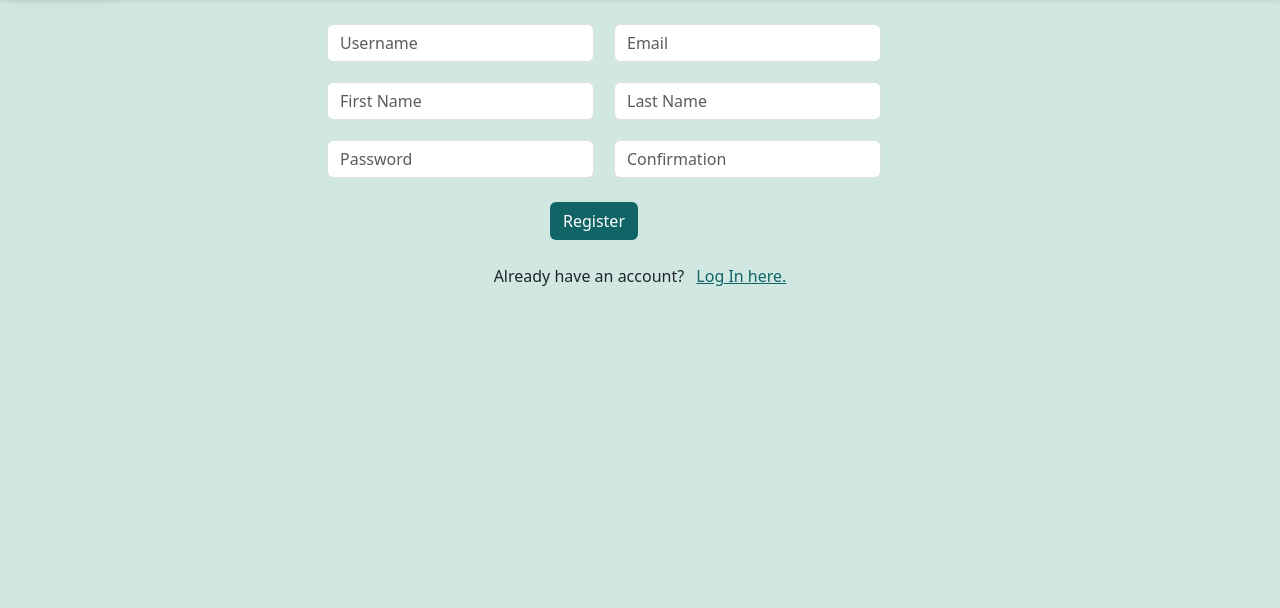
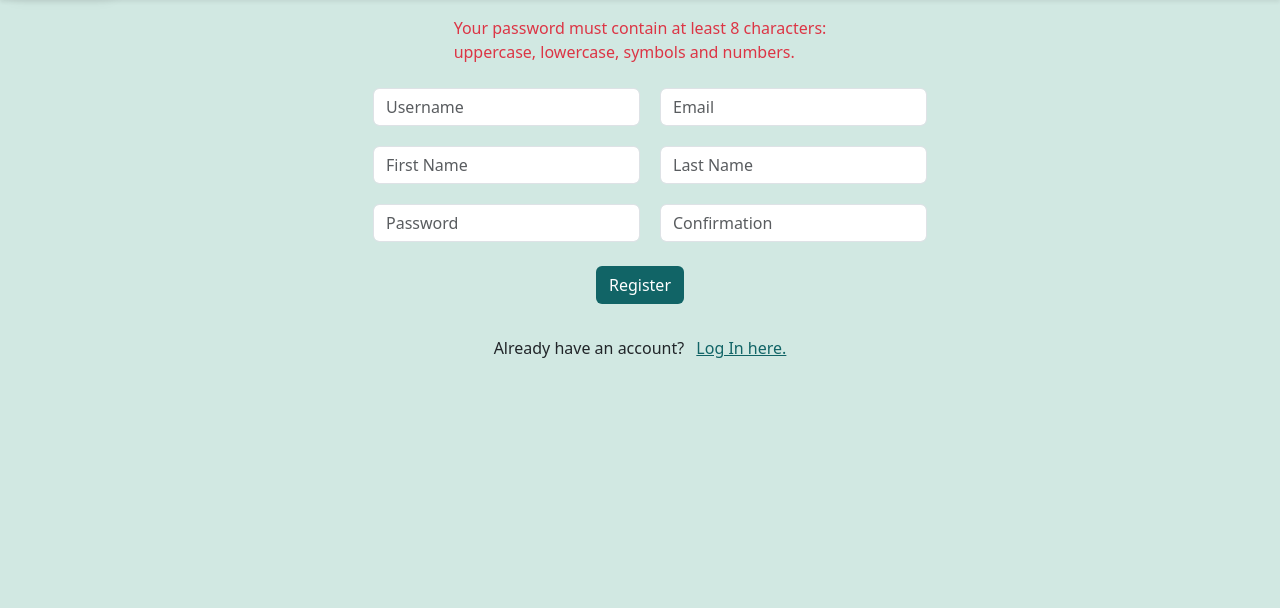
Before and after one commit to basnaly/mytaxes, a Django app: page /register in a window 1280 px wide. Shown: the part 73-681 px from the top of the page. Run offline with Django 4.2, Linux system fonts and the light colour scheme.

Commit message:
Add profile form and function, password validator, symbols, upper and lowercases, description to create password

```diff
--- a/portfolio/forms.py
+++ b/portfolio/forms.py
@@ -1,7 +1,7 @@
 from django import forms
 from .models import User, Transfer, Forex, Buy_Stock
 from datetime import date
-
+from django.contrib.auth import password_validation
 
 
 class RegisterForm(forms.Form):
@@ -9,8 +9,8 @@ class RegisterForm(forms.Form):
     email = forms.EmailField(widget=forms.EmailInput(attrs={'placeholder': 'Email', 'class': 'form-control'}), label='')
     first_name = forms.CharField(widget=forms.TextInput(attrs={'placeholder': 'First Name', 'class': 'form-control'}), label='')
     last_name = forms.CharField(widget=forms.TextInput(attrs={'placeholder': 'Last Name', 'class': 'form-control'}), label='')
-    password = forms.CharField(widget=forms.PasswordInput(attrs={'placeholder': 'Password', 'class': 'form-control'}), label='')
-    confirmation = forms.CharField(widget=forms.PasswordInput(attrs={'placeholder': 'Confirmation', 'class': 'form-control'}), label='')
+    password = forms.CharField(widget=forms.PasswordInput(attrs={'placeholder': 'Password', 'class': 'form-control'}), label='', validators=[password_validation.validate_password])
+    confirmation = forms.CharField(widget=forms.PasswordInput(attrs={'placeholder': 'Confirmation', 'class': 'form-control'}), label='', validators=[password_validation.validate_password])
 
 class LoginForm(forms.Form):
     username = forms.CharField(widget=forms.TextInput(attrs={'placeholder': 'Username', 'class': 'form-control mb-3'}), label='')
@@ -45,3 +45,11 @@ class Sell_StockForm(forms.Form):
     stock = forms.CharField(widget=forms.Select(attrs={'placeholder': 'Symbol of stock', 'class': 'form-control mb-3', 'id': 'sell_stock'}, choices=[]), label='')
     price = forms.FloatField(widget=forms.NumberInput(attrs={'placeholder': 'Price of stock', 'class': 'form-control invisible mb-3', 'id': 'sell-price'}), label='')
     quantity = forms.IntegerField(widget=forms.NumberInput(attrs={'placeholder': 'Q-ty of stocks', 'class': 'form-control invisible mb-3', 'id': 'sell-quantity'}), label='')
+
+class ProfileForm(forms.Form):
+    email = forms.EmailField(widget=forms.EmailInput(attrs={'placeholder': 'Email', 'class': 'form-control'}), label='')
+    first_name = forms.CharField(widget=forms.TextInput(attrs={'placeholder': 'First Name', 'class': 'form-control'}), label='')
+    last_name = forms.CharField(widget=forms.TextInput(attrs={'placeholder': 'Last Name', 'class': 'form-control'}), label='')
+    current_password = forms.CharField(widget=forms.PasswordInput(attrs={'placeholder': 'Current password', 'class': 'form-control'}), label='')
+    new_password = forms.CharField(widget=forms.PasswordInput(attrs={'placeholder': 'New password', 'class': 'form-control'}), label='', validators=[password_validation.validate_password])
+    confirmation = forms.CharField(widget=forms.PasswordInput(attrs={'placeholder': 'Confirmation', 'class': 'form-control'}), label='', validators=[password_validation.validate_password])
--- a/portfolio/templates/portfolio/layout.html
+++ b/portfolio/templates/portfolio/layout.html
@@ -60,7 +60,7 @@
 							</a>
 							<ul class="dropdown-menu">
 								<li class="text-center my-1 fs-5">Hello, {{ user.first_name|title }}!</li>
-								<li><a class="dropdown-item" href="#">My profile</a></li>
+								<li><a class="dropdown-item" href="{% url 'profile' %}">My profile</a></li>
 								<li><a class="dropdown-item" href="{% url 'logout' %}">Log out</a></li>
 							</ul>
 						</div>
--- a/portfolio/templates/portfolio/register.html
+++ b/portfolio/templates/portfolio/register.html
@@ -2,7 +2,12 @@
 
 {% block body %}
 
-    <div>
+    <div class="d-flex flex-column align-items-center">
+
+        <div class="mt-3 text-danger">
+            <div>Your password must contain at least 8 characters: </div>
+            <div>uppercase, lowercase, symbols and numbers.</div>
+        </div>
 
         <form action="{% url 'register' %}" method="post" class="container d-flex flex-column align-items-center m-4">
             {% csrf_token %}
--- a/portfolio/urls.py
+++ b/portfolio/urls.py
@@ -7,6 +7,7 @@ urlpatterns = [
     path("login", views.login_view, name="login"),
     path("register", views.register, name="register"),
     path("logout", views.logout_view, name="logout"),
+    path("profile", views.profile, name="profile"),
 
     path("transfer", views.transfer, name="transfer"),
     path("forex", views.forex, name="forex"),
--- a/portfolio/views.py
+++ b/portfolio/views.py
@@ -1,23 +1,23 @@
 from math import ceil
-from django.shortcuts import render
 from django.contrib.auth import authenticate, login, logout
 from django import forms
 from django.http import HttpResponseRedirect, JsonResponse
 from django.db import IntegrityError
 from django.core.exceptions import ValidationError
-from django.shortcuts import render
+from django.shortcuts import render, redirect
 from django.urls import reverse
 from django.contrib.auth.decorators import login_required
 from django.views.decorators.csrf import csrf_exempt
 from django.db import models
 from django.db.models import Sum
 from config import API_KEY
-from portfolio.forms import RegisterForm, LoginForm, TransferForm, ForexForm, Buy_StockForm, Dividend_TaxForm, Sell_StockForm
+from portfolio.forms import RegisterForm, LoginForm, TransferForm, ForexForm, Buy_StockForm, Dividend_TaxForm, Sell_StockForm, ProfileForm
 from django.contrib import messages
 import requests
-
+from django.contrib.auth import update_session_auth_hash
 import datetime
 from .models import User, Transfer, Forex, Buy_Stock, Dividend_Tax, Sell_Stocks
+from django.contrib.auth.hashers import check_password
 
 
 COMMITIONS = {
@@ -176,7 +176,7 @@ def register(request):
             confirmation = form.cleaned_data["confirmation"]
 
             if password != confirmation:
-                return render(request, "petclinic/register.html", {
+                return render(request, "portfolio/register.html", {
                     "message": "Password must match conformation."
                 })
             try:
@@ -230,7 +230,62 @@ def login_view(request):
 
 def logout_view(request):
     logout(request)
-    return HttpResponseRedirect(reverse("index"))
+    return HttpResponseRedirect(reverse("login"))
+
+
+@login_required
+def profile(request):
+    user = User.objects.get(id=request.user.id)
+    if request.method == "GET":
+        return render(request, "portfolio/profile.html", {
+            "form": ProfileForm(initial={
+                "email": user.email,
+                "first_name": user.first_name,
+                "last_name":user.last_name
+            })
+        })
+
+    else:
+        form = ProfileForm(request.POST)
+        if form.is_valid():
+            email = form.cleaned_data["email"]
+            first_name = form.cleaned_data["first_name"]
+            last_name = form.cleaned_data["last_name"]
+            current_password = form.cleaned_data["current_password"]
+            new_password = form.cleaned_data["new_password"]
+            confirmation = form.cleaned_data["confirmation"]
+
+            if new_password != confirmation:
+                messages.error(request, "The new password must match conformation.")
+                return render(request, "portfolio/profile.html", {
+                    "form": form
+                })
+
+            if not check_password(current_password, user.password):
+                messages.error(request, "The current password isn't much.")
+                return render(request, "portfolio/profile.html", {
+                    "form": form
+                })
+
+            try:
+                user.email = email
+                user.first_name = first_name
+                user.last_name = last_name
+                user.set_password(new_password)
+                user.save()
+                update_session_auth_hash(request, user)
+
+            except IntegrityError:
+                messages.error(request, "Something went wrong. Try again later.")
+                return render(request, "portfolio/profile.html", {
+                    "form": form
+                })
+            messages.success(request, "Your profile was successfully changed!")
+            return HttpResponseRedirect(reverse("index"))
+
+        else:
+            messages.error(request, "The form is not valid!")
+            return  HttpResponseRedirect(reverse("profile"))
 
 
 @login_required
```
Also changed, not shown: mytaxes/settings.py (+12 -0 lines), portfolio/templates/portfolio/index.html (+13 -4 lines), portfolio/templates/portfolio/profile.html (added, +23 -0 lines).
